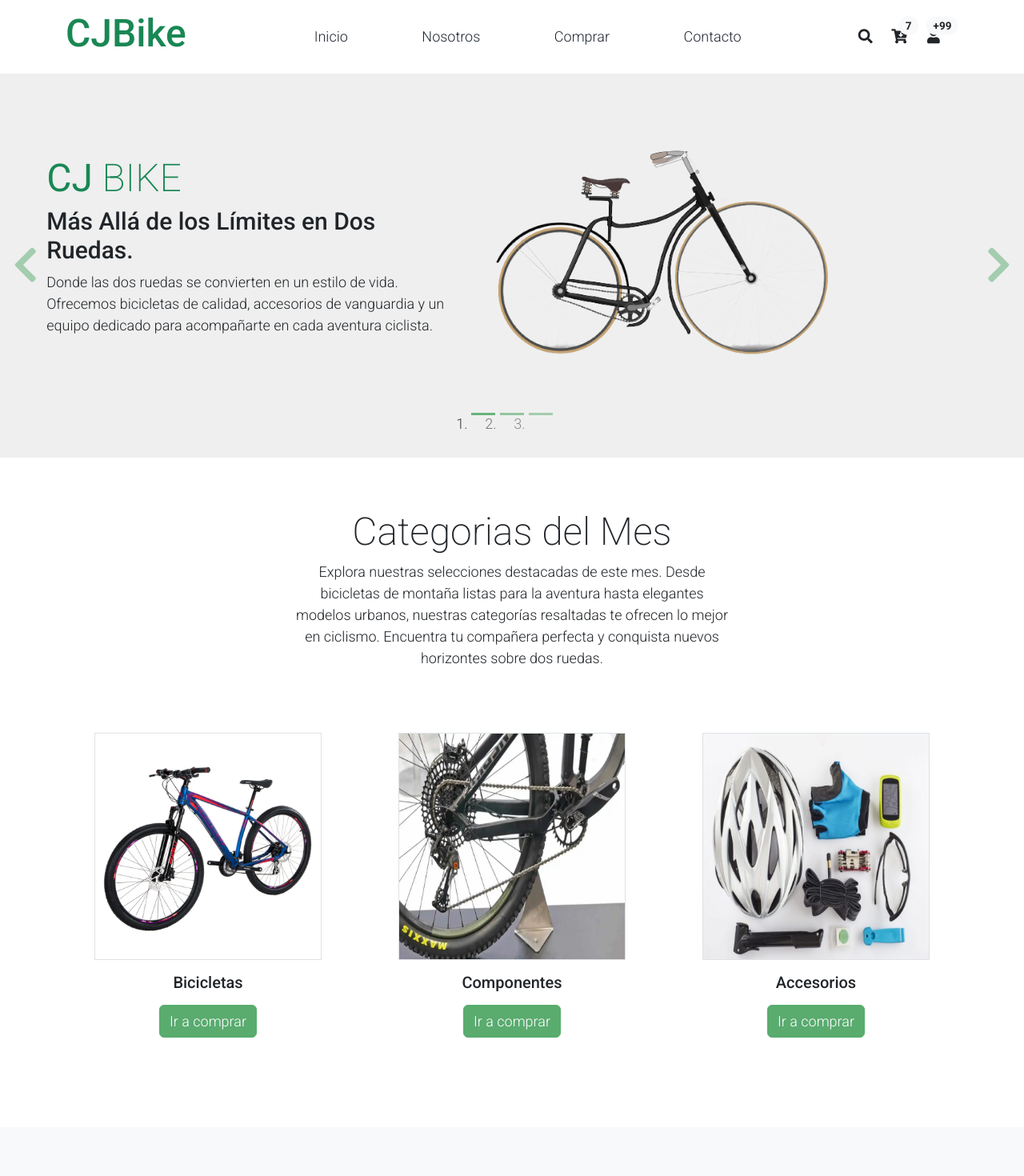
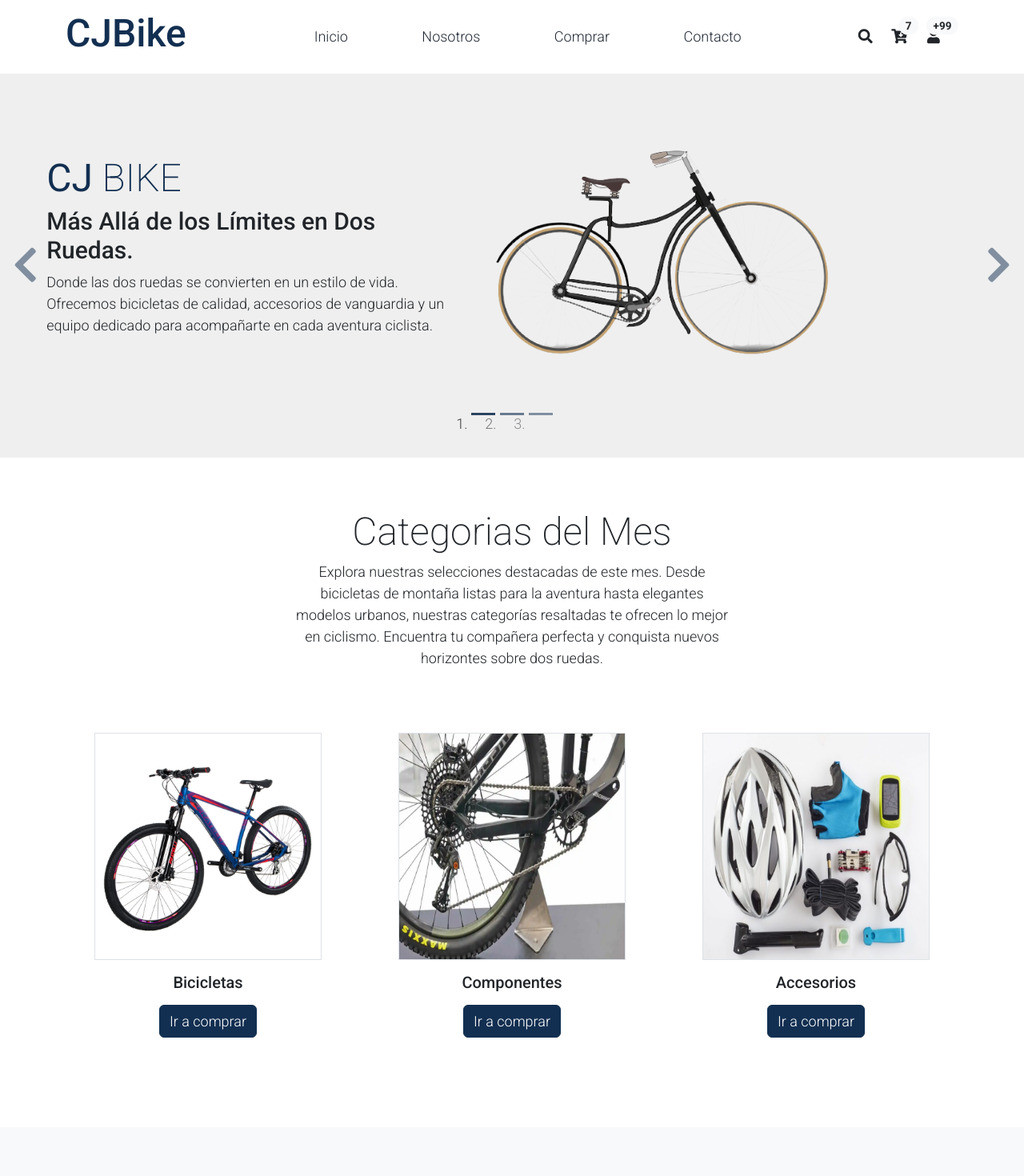
Before and after one commit to JuanJClR/tienda-web, an Angular app: page /home in a window 1280 px wide. Shown: the top 1470 px of the page at 80% size. Built offline with nearby package versions, Linux system fonts and the light colour scheme.

Commit message:
Modificado style

```diff
--- a/src/app/header/header.component.css
+++ b/src/app/header/header.component.css
@@ -0,0 +1,3 @@
+#cjbike{
+  color: #122f51;
+}
--- a/src/app/header/header.component.html
+++ b/src/app/header/header.component.html
@@ -2,11 +2,9 @@
   <!-- Header -->
   <nav class="navbar navbar-expand-lg navbar-light shadow">
     <div class="container d-flex justify-content-between align-items-center">
-
-        <a class="navbar-brand text-success logo h1 align-self-center" href="#">
+        <a class="navbar-brand logo h1 align-self-center" href="#" id="cjbike">
             CJBike
         </a>
-
         <button class="navbar-toggler border-0" type="button" data-bs-toggle="collapse" data-bs-target="#templatemo_main_nav" aria-controls="navbarSupportedContent" aria-expanded="false" aria-label="Toggle navigation">
             <span class="navbar-toggler-icon"></span>
         </button>
--- a/src/app/home/home.component.html
+++ b/src/app/home/home.component.html
@@ -14,7 +14,7 @@
                     </div>
                     <div class="col-lg-6 mb-0 d-flex align-items-center">
                         <div class="text-align-left align-self-center">
-                            <h1 class="h1 text-success"><b>CJ</b> BIKE</h1>
+                            <h1 class="h1" id="cjbike"><b>CJ</b> BIKE</h1>
                             <h3 class="h2">Más Allá de los Límites en Dos Ruedas.</h3>
                             <p>
                               Donde las dos ruedas se convierten en un estilo de vida. Ofrecemos bicicletas de calidad, accesorios de vanguardia y un equipo dedicado para acompañarte en cada aventura ciclista.
--- a/src/styles.css
+++ b/src/styles.css
@@ -28,19 +28,19 @@ body, ul, li, p, a, label, input, div {
   .bg-black { background-color: #1d242d !important;}
   .bg-success { background-color: #59ab6e !important;}
   .btn-success {
-    background-color: #59ab6e !important;
-    border-color: #56ae6c !important;
+    background-color: #122f51 !important;
+    border-color: #122f51 !important;
   }
   .pagination .page-link:hover {color: #000;}
   .pagination .page-link:hover, .pagination .page-link.active {
-    background-color: #69bb7e;
+    background-color: #122f51;
     color: #fff;
   }
   /* Nav */
   #templatemo_nav_top { min-height: 40px;}
   #templatemo_nav_top * { font-size: 12px !important;}
   #templatemo_main_nav a { color: #212934;}
-  #templatemo_main_nav a:hover { color: #69bb7e;}
+  #templatemo_main_nav a:hover { color: #122f51;}
   #templatemo_main_nav .navbar .nav-icon { margin-right: 20px;}
 
   /* Hero Carousel */
@@ -49,7 +49,7 @@ body, ul, li, p, a, label, input, div {
   .templatemo-accordion a { color: #000;}
   .templatemo-accordion a:hover { color: #333d4a;}
   /* Shop */
-  .shop-top-menu a:hover { color: #69bb7e !important;}
+  .shop-top-menu a:hover { color: #122f51 !important;}
   /* Product */
   .product-wap { box-shadow: 0px 5px 10px 0px rgba(0, 0, 0, 0.10);}
   .product-wap .product-color-dot.color-dot-red { background:#f71515;}
@@ -86,11 +86,11 @@ body, ul, li, p, a, label, input, div {
   /* Carousel Hero */
   #template-mo-jassa-hero-carousel .carousel-indicators li {
     margin-top: -50px;
-    background-color: #59ab6e;
+    background-color: #122f51;
   }
   #template-mo-jassa-hero-carousel .carousel-control-next i,
   #template-mo-jassa-hero-carousel .carousel-control-prev i {
-    color: #59ab6e !important;
+    color: #122f51 !important;
     font-size: 2.8em !important;
   }
   /* Carousel Brand */
@@ -101,13 +101,13 @@ body, ul, li, p, a, label, input, div {
   /* Services */
   .services-icon-wap {transition: .3s;}
   .services-icon-wap:hover, .services-icon-wap:hover i {color: #fff;}
-  .services-icon-wap:hover {background: #69bb7e;}
+  .services-icon-wap:hover {background: #122f51;}
   /* Contact map */
   .leaflet-control a, .leaflet-control { font-size: 10px !important;}
   .form-control { border: 1px solid #e8e8e8;}
   /* Footer */
   #tempaltemo_footer a { color: #dcdde1;}
-  #tempaltemo_footer a:hover { color: #68bb7d;}
+  #tempaltemo_footer a:hover { color: #122f51;}
   #tempaltemo_footer ul.footer-link-list li { padding-top: 10px;}
   #tempaltemo_footer ul.footer-icons li {
     width: 2.6em;
@@ -158,3 +158,7 @@ body, ul, li, p, a, label, input, div {
 
   /* Extra large devices (large desktops, 1200px and up)*/
   @media (min-width: 1200px) {}
+
+  #cjbike{
+    color: #122f51;
+  }
```
